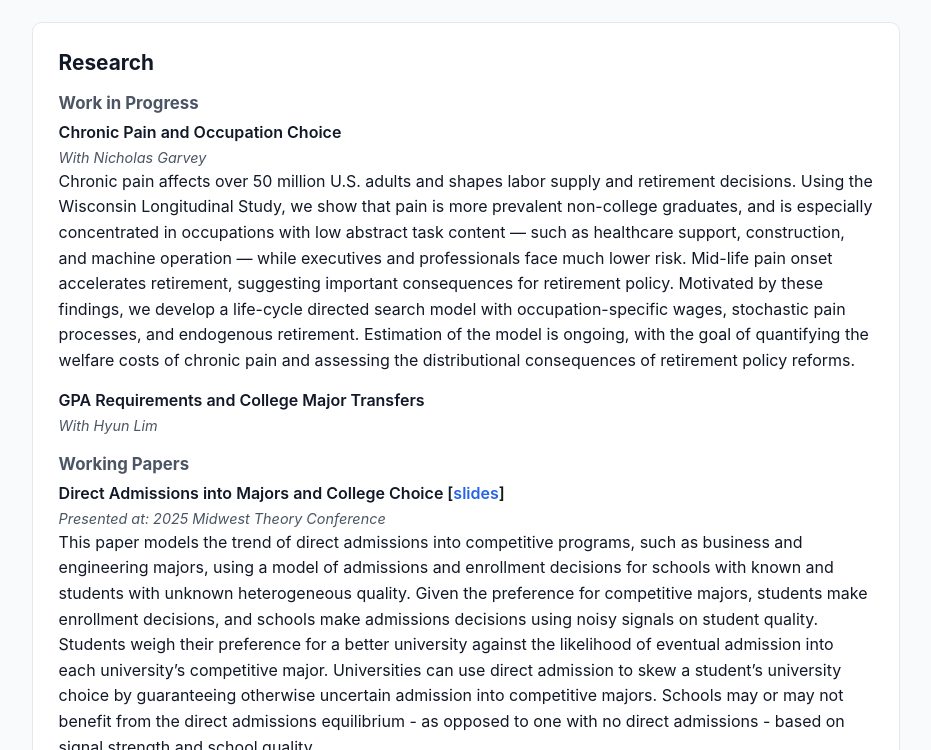
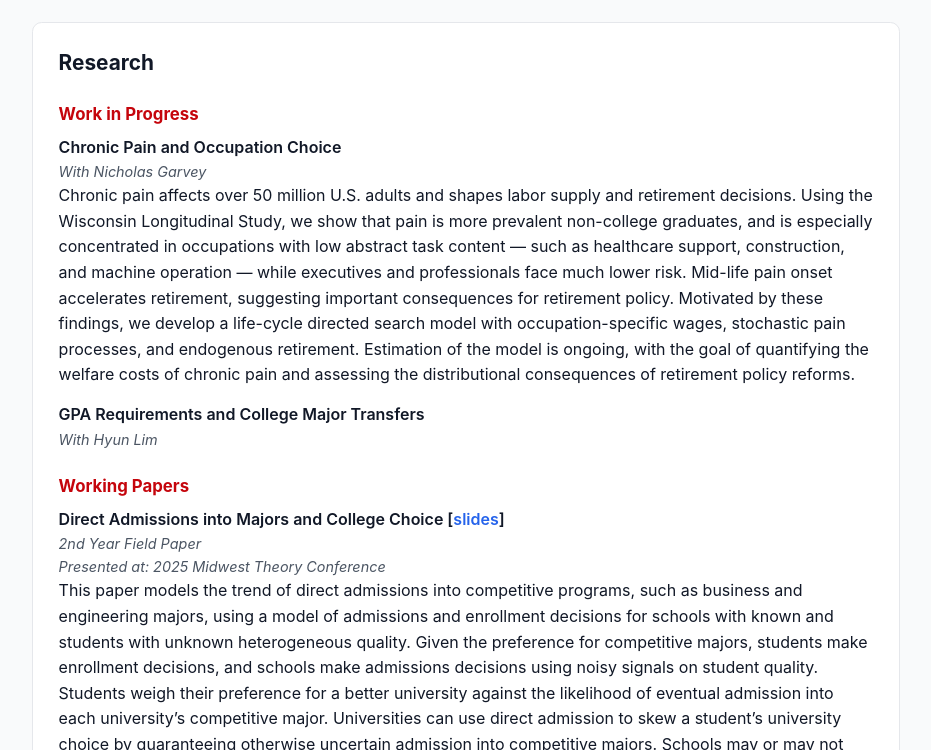
Before and after one commit to meryemyavas/meryemyavas.github.io, a plain HTML site: page index.html in a window 1280 px wide. Both pictures are taken after a click on the link "Research". Shown: the part 50-800 px from the top of the page, without its empty margins (174-1105 px from the left). Drawn offline with Linux system fonts and the light colour scheme.

Commit message:
Update index.html

```diff
--- a/index.html
+++ b/index.html
@@ -130,8 +130,8 @@
 
     h3 {
       font-size: 1.05rem;
-      margin: 0.7rem 0 0.2rem;
-      color: var(--accent);
+      margin: 1.4rem 0 0.4rem;
+      color: #c5050c;
     }
 
     p {
@@ -311,6 +311,9 @@
             Direct Admissions into Majors and College Choice [<a href="https://uwmadison.box.com/s/chzx72u56l9v1hb845ykep26rdeasvgs">slides</a>]
           </div>
           <div class="paper-status">
+            2nd Year Field Paper
+          </div>
+          <div class="paper-status">
             Presented at: 2025 Midwest Theory Conference
           </div>
           This paper models the trend of direct admissions into competitive programs, such as business and engineering majors, using a model of admissions and enrollment decisions for schools with known and students with unknown heterogeneous quality. Given the preference for competitive majors, students make enrollment decisions, and schools make admissions decisions using noisy signals on student quality. Students weigh their preference for a better university against the likelihood of eventual admission into each university’s competitive major. Universities can use direct admission to skew a student’s university choice by guaranteeing otherwise uncertain admission into competitive majors. Schools may or may not benefit from the direct admissions equilibrium - as opposed to one with no direct admissions - based on signal strength and school quality.
@@ -325,7 +328,7 @@
 
       <h3>Curriculum Vitae</h3>
       <p>
-        <a href="Yavas_CV.pdf">Download CV (PDF)</a>
+        <a href="https://uwmadison.box.com/s/mkps2hnhx0o4zuqt74apcjm83veztxlf">View CV (PDF)</a>
       </p>
 
       <h3>Contact</h3>
```
